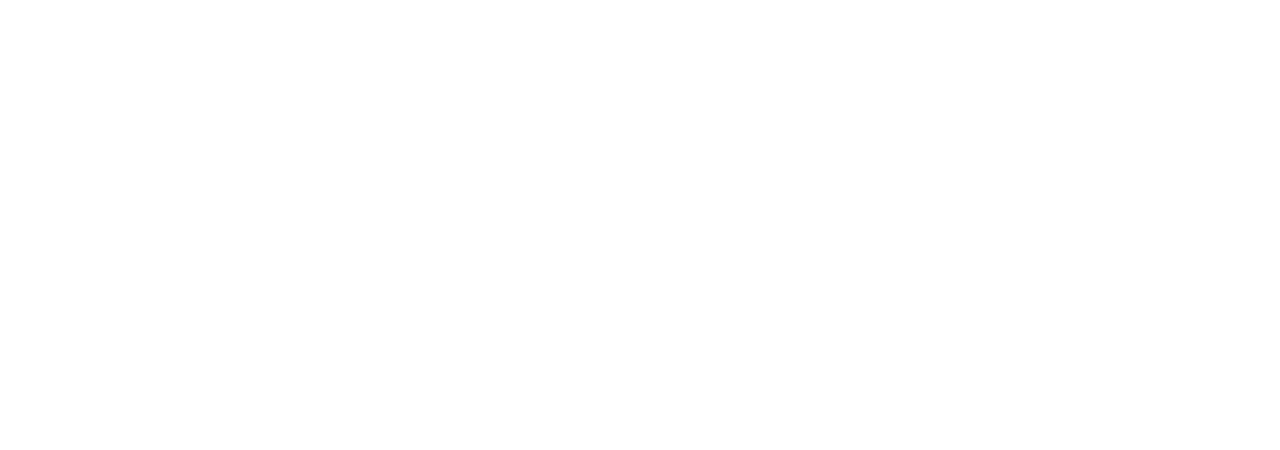
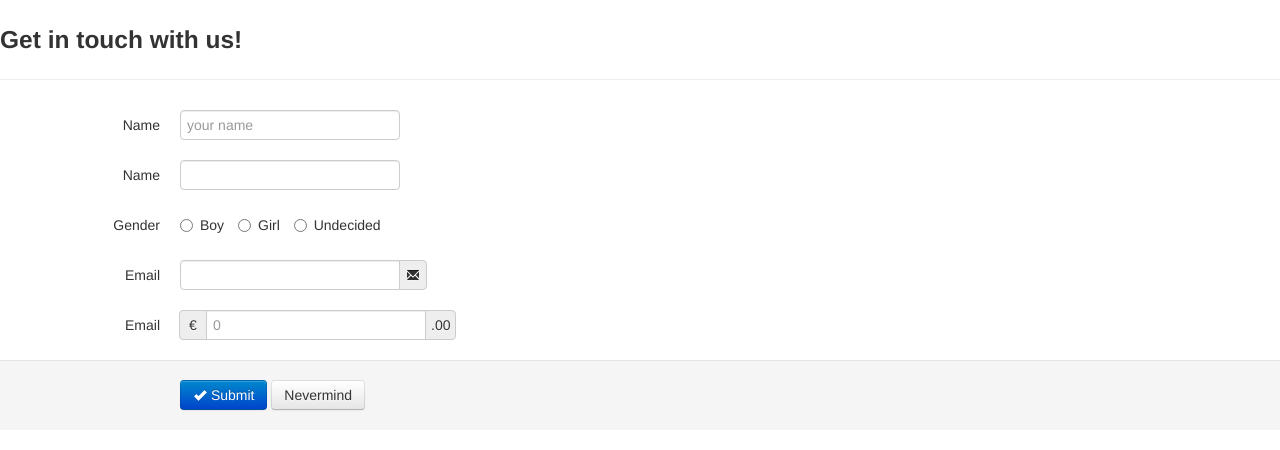
Before and after one commit to joske1/frus-homework1-tb, a plain HTML site: page index.html in a window 1280 px wide. Drawn offline with nearby package versions, Linux system fonts and the light colour scheme.

Commit message:
form code

```diff
--- a/index.html
+++ b/index.html
@@ -9,5 +9,66 @@
   <body>
     <script src="http://code.jquery.com/jquery.js"></script>
     <script src="js/bootstrap.min.js"></script>
+
+
+
+    <div class="page-header">
+    	<h3>Get in touch with us!</h3>
+    </div>
+    <form class="form-horizontal">
+    	<div class="control-group">
+    		<label class="control-label" for="inputeName">Name</label>
+    		<div class="controls">
+      			<input type="text" id="inputName" placeholder="your name">
+	    	</div>
+	  	</div>
+	  	<div class="control-group">
+    		<label class="control-label" for="inputAge">Name</label>
+    		<div class="controls">
+      			<input type="number" min="0" max="120" id="inputAge">
+	    	</div>
+	  	</div>
+	  	<div class="control-group">
+	  		<label class="control-label" for="inputGender">Gender</label>
+	  		<div class="controls">
+				<label class="radio inline">
+					<input type="radio" id="inlineRadio1" value="boy">
+					Boy
+				</label>
+				<label class="radio inline">
+					<input type="radio" id="inlineRadio2" value="girl">
+					Girl
+				</label>
+				<label class="radio inline">
+					<input type="radio" id="inlineRadio3" value="undecided">
+					Undecided
+				</label>
+		    </div>
+		</div>
+	  	<div class="control-group">
+    		<label class="control-label" for="inputEmail">Email</label>
+    		<div class="controls">
+    			<div class="input-append">
+      				<input type="email" id="inputEmail">
+      				<span class="add-on"><i class="icon-envelope"></i></span>
+      			</div>
+	    	</div>
+	  	</div>
+	  	<div class="control-group">
+    		<label class="control-label" for="inputEmail">Email</label>
+    		<div class="controls">
+      			<div class="input-prepend input-append">
+  					<span class="add-on">&euro;</span>
+		  			<input class="span3" id="appendedPrependedInput" type="number" min="0" placeholder="0">
+		  			<span class="add-on">.00</span>
+				</div>
+	    	</div>
+	  	</div>
+
+	  		<div class="form-actions">
+		  		<button type="submit" class="btn btn-primary"><i class="icon-ok icon-white"></i> Submit</button>
+		  		<button type="reset" class="btn">Nevermind</button>
+	  		</div>
+	</form>
   </body>
 </html>
```
